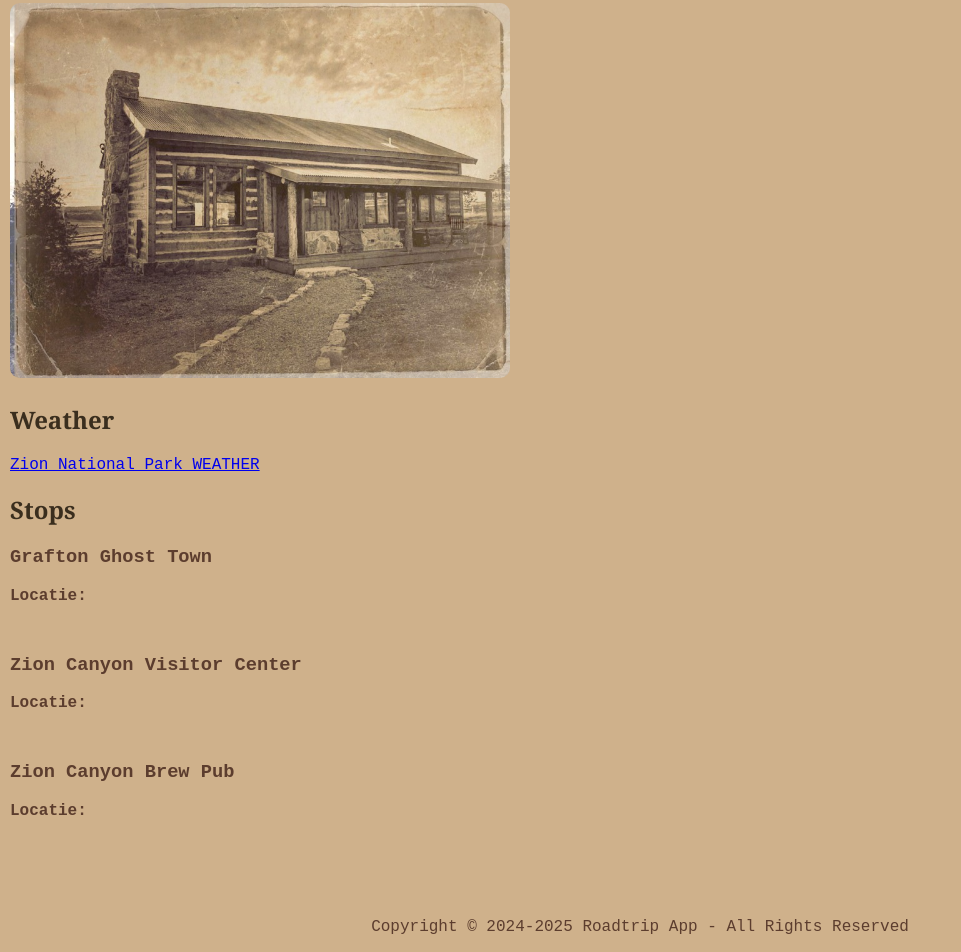
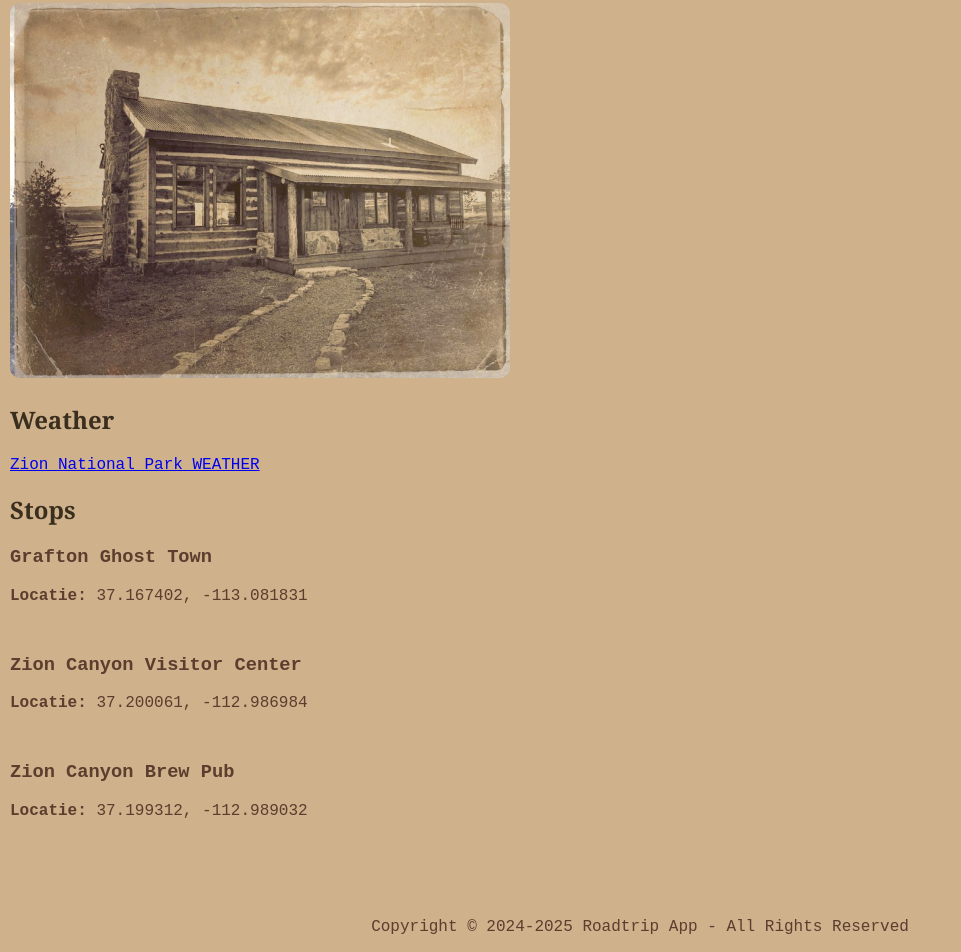
Before and after one commit to Conroy95/roadtripappbackup, a plain HTML site: page dag14.html in a window 1280 px wide. Shown: the part 340-1292 px from the top of the page, without its empty margins (0-961 px from the left). Drawn offline with Linux system fonts and the light colour scheme; a script that the page names is missing.

Commit message:
Update dag14.html

```diff
--- a/dag14.html
+++ b/dag14.html
@@ -67,14 +67,14 @@
 		<div class="stops">
 			<h2>Stops</h2>
 			<h3>Grafton Ghost Town</h3>
-			<p><strong>Locatie:</strong> </p>
+			<p><strong>Locatie:</strong> 37.167402, -113.081831</p>
 
-            <h3>Zion Canyon Visitor Center</h3>
-			<p><strong>Locatie:</strong> </p>
+            		<h3>Zion Canyon Visitor Center</h3>
+			<p><strong>Locatie:</strong> 37.200061, -112.986984</p>
 
-            <h3>Zion Canyon Brew Pub</h3>
-			<p><strong>Locatie:</strong> </p>
-            </br>
+            		<h3>Zion Canyon Brew Pub</h3>
+			<p><strong>Locatie:</strong> 37.199312, -112.989032</p>
+            		</br>
 		</div>
 
 	</div>
```
